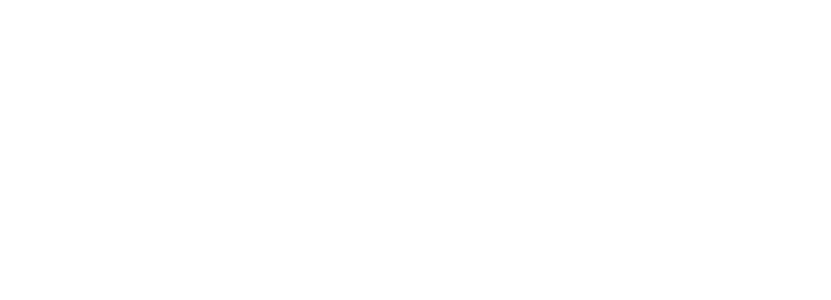
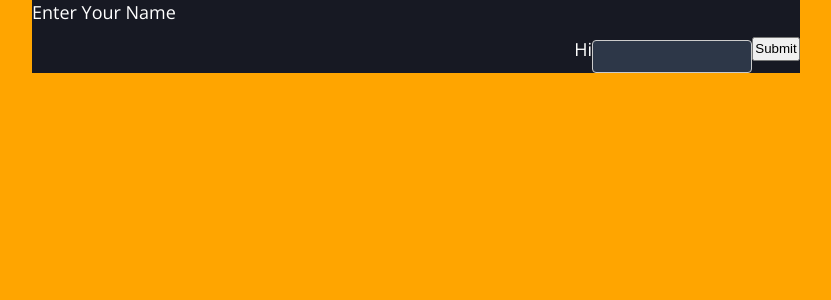
Before and after one commit to skshm-verma/Form-Bot, a React (Vite) app in the folder frontend/: page /submitForm in a window 1280 px wide. Before the commit this address had no page. Shown: the top 300 px of the page, without its empty margins (224-1055 px from the left). Built offline with nearby package versions, Linux system fonts and the light colour scheme.

Commit message:
completed newForm functionalities and done with the basic implementation of the publishForm Page

```diff
--- a/frontend/src/App.jsx
+++ b/frontend/src/App.jsx
@@ -7,8 +7,9 @@
 import LandingPage from './pages/LandingPage';
 import Workspace from './pages/Workspace';
 import SettingsUpdate from './pages/SettingsUpdate';
+import NewFormPage from './pages/NewFormPage';
+import PublishForm from './pages/PublishForm';
 import './App.css'
-import NewFormPage from './pages/NewFormPage';
 
 
 function App() {
@@ -24,6 +25,7 @@
             <Route path="/workspace" element={<Workspace />} />
             <Route path="/workspace/settings" element={<SettingsUpdate />} />
             <Route path="/workspace/newForm" element={< NewFormPage />} />
+            <Route path='/submitForm' element={<PublishForm />} />
           </Routes>
         </BrowserRouter>
       </ContextProvider>
--- a/frontend/src/components/workspaceItems/FormChips.module.css
+++ b/frontend/src/components/workspaceItems/FormChips.module.css
@@ -15,6 +15,7 @@
 .formChip span {
     font-family: 'Open Sans';
     background-color: #636364 !important;
+    text-align: center;
 }
 
 .formChip img {
--- a/frontend/src/helpers/api-communicator.js
+++ b/frontend/src/helpers/api-communicator.js
@@ -73,8 +73,6 @@
             folderId,
             fields: cleanedFields
         };
-        console.log("Here")
-
         const response = await axios.post('/workspace/newForm', formData);
         console.log("response data : ", response);
         return response.data;
--- a/frontend/src/pages/NewFormPage.jsx
+++ b/frontend/src/pages/NewFormPage.jsx
@@ -50,16 +50,15 @@
 
 
   const addField = (field, isPublic) => {
-    const type = field.type;
-    const count = fieldCounts[type] || 0;
-    const newFieldCounts = { ...fieldCounts, [type]: count + 1 };
+    const icon = field.icon;
+    const count = fieldCounts[icon] || 1;
+    const newFieldCounts = { ...fieldCounts, [icon]: count + 1 };
     const newField = {
       ...field,
-      label: `${field.label} ${count + 1}`,
+      label: `${field.label} ${count}`,
       public: isPublic,
       content: ''
     };
-
     setFormFields([...formFields, newField]);
     setFieldCounts(newFieldCounts);
   };
--- /dev/null
+++ b/frontend/src/pages/PublishForm.jsx
@@ -0,0 +1,184 @@
+import React, { useState, useEffect } from 'react';
+import styles from './PublishForm.module.css';
+
+const formData = {
+    fields: [
+        // { type: "text", content: "", public: true },
+        { type: "text", content: "Enter Your Name", public: false },
+        { type: "text", content: "", public: true },
+        { type: "email", content: "Enter Your Email", public: false },
+        { type: "text", content: "", public: true },
+        { type: "text", content: "Enter your Phone number", public: false },
+        { type: "text", content: "", public: true },
+        { type: "text", content: "Enter Ratings", public: false },
+        { type: "text", content: "", public: true },
+        { type: "date", content: "Enter Date of Birth", public: false },
+        { type: "email", content: "", public: true }
+    ]
+};
+
+const PublishForm = () => {
+    const [userInput, setUserInput] = useState('');
+    const [submittedValues, setSubmittedValues] = useState([formData.fields[0].public ? '' : formData.fields[0]]);
+    const [currentFieldIndex, setCurrentFieldIndex] = useState(formData.fields[0].public ? 0 : 1);
+    const [isPaused, setIsPaused] = useState(false);
+
+    useEffect(() => {
+        if (!isPaused && currentFieldIndex < formData.fields.length) {
+            const currentField = formData.fields[currentFieldIndex];
+            if (!currentField.public) {
+
+                setTimeout(() => {
+                    setCurrentFieldIndex(currentFieldIndex + 1);
+                }, 2000);
+                setSubmittedValues(prevValues => [...prevValues, { content: currentField.content, type: currentField.type, public: currentField.public }]);
+                console.log(submittedValues);
+            } else {
+                setIsPaused(true);
+            }
+        }
+    }, [currentFieldIndex, isPaused]);
+
+    const handleSubmit = (e) => {
+        e.preventDefault();
+        setSubmittedValues(prevValues => [...prevValues, { content: userInput, type: formData.fields[currentFieldIndex].type, public: formData.fields[currentFieldIndex].public }]);
+        setUserInput('');
+        setIsPaused(false);
+        setCurrentFieldIndex(currentFieldIndex + 1);
+    };
+
+    return (
+        <div className={styles.submitFormWrapper}>
+            <div className={styles.formData}>
+                {submittedValues.map((value, index) => (
+                    <div className={value.public ? styles.publicValues : styles.systemValues} key={index}>{value.content}</div>
+                ))}
+            </div>
+            {currentFieldIndex < formData.fields.length && formData.fields[currentFieldIndex].public && (
+                <form onSubmit={handleSubmit} className={styles.publishFormContainer}>
+                    <div className={styles.inputDetail}>
+                        <label>
+                            {formData.fields[currentFieldIndex].content || 'Hi'}
+                        </label>
+                            <input
+                                type="text"
+                                value={userInput}
+                                onChange={(e) => setUserInput(e.target.value)}
+                                required
+                            />
+                        <button type="submit">Submit</button>
+                    </div>
+                </form>
+            )}
+        </div>
+    );
+};
+
+export default PublishForm;
+
+{/* {submittedValues.map((value, index) => (
+                    <div key={index}>{value.content}</div>
+                ))}
+            </div>
+            {currentFieldIndex < formData.fields.length && formData.fields[currentFieldIndex].public && (
+                <form onSubmit={handleSubmit}>
+                    <label>
+                        {formData.fields[currentFieldIndex].content || 'Enter value:'}
+                        <input
+                            type="text"
+                            value={userInput}
+                            onChange={(e) => setUserInput(e.target.value)}
+                            required
+                        />
+                    </label>
+                    <button type="submit">Submit</button>
+                </form>
+            )} */}
+
+
+// import React, { useState, useEffect } from 'react';
+// import styles from './PublishForm.module.css';
+
+// const formData = {
+//     fields: [
+//         { type: "text", content: "Enter Your Name", public: false },
+//         { type: "text", content: "", public: true },
+//         { type: "email", content: "Enter Your Email", public: false },
+//         { type: "text", content: "", public: true },
+//         { type: "text", content: "Enter your Phone number", public: false },
+//         { type: "text", content: "", public: true },
+//         { type: "text", content: "Enter Ratings", public: false },
+//         { type: "text", content: "", public: true },
+//         { type: "date", content: "Enter Date of Birth", public: false },
+//         { type: "email", content: "", public: true }
+//     ]
+// };
+
+// const PublishForm = () => {
+//     const [userInput, setUserInput] = useState('');
+//     const [submittedValues, setSubmittedValues] = useState([]);
+//     const [currentFieldIndex, setCurrentFieldIndex] = useState(0);
+//     const [isPaused, setIsPaused] = useState(false);
+
+//     const processNextField = (index) => {
+//         if (index >= formData.fields.length) return;
+
+//         const currentField = formData.fields[index];
+//         if (currentField.public) {
+//             setIsPaused(true);
+//         } else {
+//             setSubmittedValues(prevValues => [...prevValues, { content: currentField.content, type: currentField.type }]);
+//             setTimeout(() => {
+//                 setCurrentFieldIndex(index + 1);
+//             }, 2000);
+//         }
+//     };
+
+//     useEffect(() => {
+//         if (!isPaused && currentFieldIndex < formData.fields.length) {
+//             const currentField = formData.fields[currentFieldIndex];
+//             if (!currentField.public) {
+//                 setSubmittedValues(prevValues => [...prevValues, { content: currentField.content, type: currentField.type }]);
+//                 setTimeout(() => {
+//                     setCurrentFieldIndex(currentFieldIndex + 1);
+//                 }, 2000);
+//             } else {
+//                 setIsPaused(true);
+//             }
+//         }
+//     }, [currentFieldIndex, isPaused]);
+
+//     const handleSubmit = (e) => {
+//         e.preventDefault();
+//         setSubmittedValues(prevValues => [...prevValues, { content: userInput, type: formData.fields[currentFieldIndex].type }]);
+//         setUserInput('');
+//         setIsPaused(false);
+//         setCurrentFieldIndex(currentFieldIndex + 1);
+//     };
+
+//     return (
+//         <div className={styles.submitFormWrapper}>
+//             <div className={styles.formData}>
+//                 {submittedValues.map((value, index) => (
+//                     <div key={index}>{value.content}</div>
+//                 ))}
+//             </div>
+//             {currentFieldIndex < formData.fields.length && formData.fields[currentFieldIndex].public && (
+//                 <form onSubmit={handleSubmit}>
+//                     <label>
+//                         {formData.fields[currentFieldIndex].content || 'Enter value:'}
+//                         <input
+//                             type="text"
+//                             value={userInput}
+//                             onChange={(e) => setUserInput(e.target.value)}
+//                             required
+//                         />
+//                     </label>
+//                     <button type="submit">Submit</button>
+//                 </form>
+//             )}
+//         </div>
+//     );
+// };
+
+// export default PublishForm;
--- /dev/null
+++ b/frontend/src/pages/PublishForm.module.css
@@ -0,0 +1,62 @@
+.submitFormWrapper {
+    background-color: orange !important;
+    width: 100vw;
+    height: 100vh;
+    overflow-y: auto;
+    display: flex;
+    flex-direction: column;
+    align-items: center;
+}
+
+.formData {
+    display: flex;
+    width: 60%;
+    color: white !important;
+    flex-direction: column;
+    font-family: "Open Sans";
+    font-size: 18px;
+}
+
+.publicValues {
+    width: 100%;
+    display: flex;
+    align-items: center;
+    justify-content: end;
+}
+
+.systemValues {
+    width: 15rem;
+    display: flex;
+    align-items: center;
+    justify-content: start;
+}
+
+.publishFormContainer {
+    display: flex;
+    width: 60%;
+    color: white !important;
+    flex-direction: column;
+    align-items: end;
+    background-color: #171923 !important;
+}
+
+.inputDetail {
+    background-color: #171923 !important;
+    width: fit-content;
+    display: flex;
+    align-items: center;
+}
+
+.inputDetail label {
+    font-family: "Open Sans";
+    font-size: 18px;
+}
+
+.inputDetail input {
+    width: 10rem;
+}
+
+.inputDetail button {
+    width: 3rem;
+    height: 1.5rem;
+}
```
